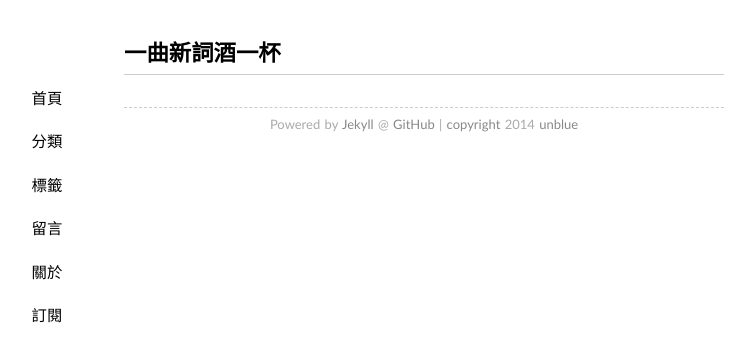
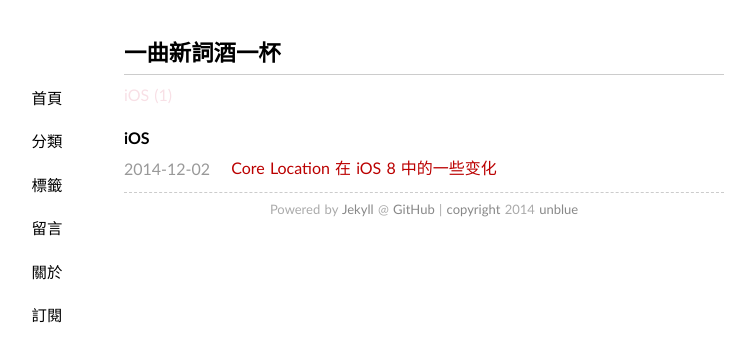
Before and after one commit to uncleblue/uncleblue.github.io, a Jekyll site: the page built from categories/index.md, in a window 1280 px wide. Shown: the top 362 px of the page, without its empty margins (216-971 px from the left). Built offline with Jekyll 4.4.1, drawn with Linux system fonts in a browser that asks for light colours; Markdown is read by kramdown in place of the engine named in the settings; comment, search, counter and statistics services are not loaded; part of the change alters nothing that is shown.

Commit message:
new blog

```diff
--- /dev/null
+++ b/_posts/2014-12-02-core-location-in-ios8.md
@@ -0,0 +1,56 @@
+---
+layout: post
+title: "Core Location 在 iOS 8 中的一些变化"
+categories: iOS
+tags: CoreLocation
+---
+
+iOS 8 在定位方面有了不小的变化，在项目中碰到了，这里稍微总结一下。
+
+# 明确告知用户你将如何使用 TA 的位置信息
+
+在 iOS 8 以前，APP 想要使用用户的位置信息通常是这样：
+
+{% highlight objc %}
+if ([CLLocationManager locationServicesEnabled]) {
+    [manager startUpdatingLocation];
+}
+{% endhighlight %}
+
+系统会以弹窗告知 APP 的位置请求，用户也只能选择允许或拒绝，不能做更细的划分。而在 iOS 8 中，系统新增了两个方法用以位置请求，分别是 `requestAlwaysAuthorization` 和 `requestWhenInUseAuthorization`。顾名思义，前者就是以前的完全权限，APP 在前后台都能进行位置获取，后者则是所谓的“When In Use”，即 APP 在前台运行时。
+
+须注意的是，如果要在程序中使用这两个方法，还必须在 **Info.plist** 中添加相应的字段，分别是 `NSLocationAlwaysUsageDescription` 和 `NSLocationWhenInUseUsageDescription`，其作用是在系统弹出位置请求窗口的时候作为描述文本，使用户进一步了解 APP 为什么要使用 TA 的位置。效果如下图中的中文信息：
+
+
+![Core Location](/assets/location_alert.png)
+
+
+一旦用户做出选择，则会调用下面的委托方法：
+
+{% highlight objc %}
+- (void)locationManager:(CLLocationManager *)manager
+			didChangeAuthorizationStatus:(CLAuthorizationStatus)status
+{% endhighlight %}
+
+其中 `status` 的值可能为：
+
+- kCLAuthorizationStatusNotDetermined：用户尚未做出选择
+- kCLAuthorizationStatusRestricted：限制状态且无法改变，比如开启了家长控制之类
+- kCLAuthorizationStatusDenied：用户不允许访问或者定位服务未开启
+- kCLAuthorizationStatusAuthorizedAlways：用户允许完全的位置信息访问
+- kCLAuthorizationStatusAuthorizedWhenInUse：前台可访问
+
+根据不同取值进行相应处理即可，比如状态如果为 `NotDetermined` 则可再次调用 `requestAlwaysAuthorization`，为 `Denied` 则向用户做出提示。
+
+# 室内定位和场所定位
+
+iOS 8 中新增了 `CLFloor` 和 `CLVisit` 两个类，分别用来表示用户在室内的位置和到过的场所信息，结构比较简单，看看文档即可。因为我目前也没有用到这两个类，下面只大略地提一下。
+
+`CLFloor` 只有一个 `level` 的整型属性，用来标示用户所处某建筑物内的楼层数。
+
+而 `CLVisit` 又是什么呢？如果一个用户在某个地方呆了一段时间，则能用一个 `CLVisit` 来表示，其中包括这个地点的位置信息，用户来到和离开此处的时间，有一个专门的委托方法来处理 Visit 事件：
+
+{% highlight objc %}
+- (void)locationManager:(CLLocationManager *)manager
+              didVisit:(CLVisit *)visit
+{% endhighlight %}
--- a/media/css/style.css
+++ b/media/css/style.css
@@ -44,7 +44,7 @@ pre code {
 #container{width:600px;margin:2em auto;display:block;padding:0 2em;}
 .content{font-size:16px;line-height:24px;}
 .content h1{padding:.5em 0;}
-.content img{max-width:640px;display:block;margin:4px auto;-webkit-box-shadow:#999 1px 1px 4px;-moz-box-shadow:#999 1px 1px 4px;box-shadow:#999 1px 1px 4px;}
+.content img{max-width:640px;display:block;margin:4px 0;-webkit-box-shadow:#999 1px 1px 4px;-moz-box-shadow:#999 1px 1px 4px;box-shadow:#999 1px 1px 4px;}
 #tag_cloud{margin-bottom: 1em;}
 #tag_cloud a:hover{color:#333333 !important;text-decoration:none;}
 .listing-item,.listing-seperator{list-style-type:none;}
```
Also changed, not shown: assets/location_alert.png (added).
